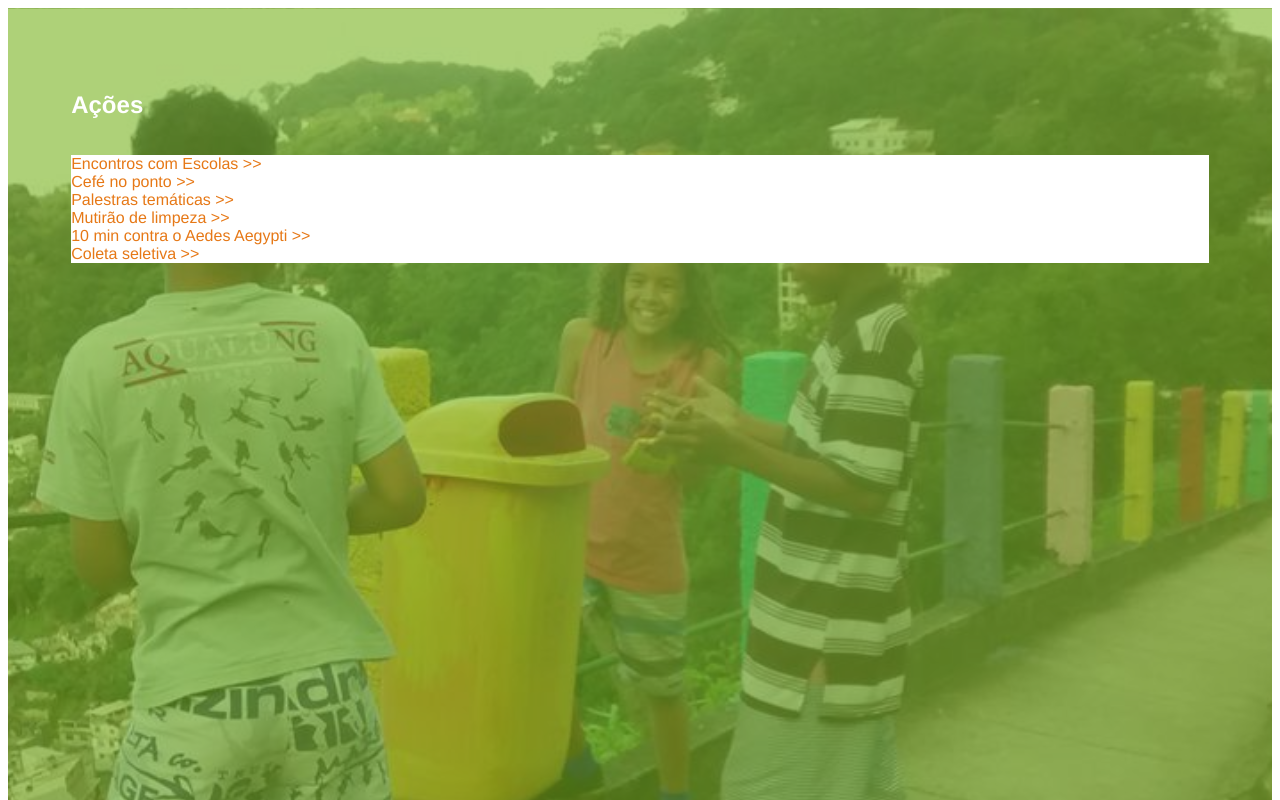
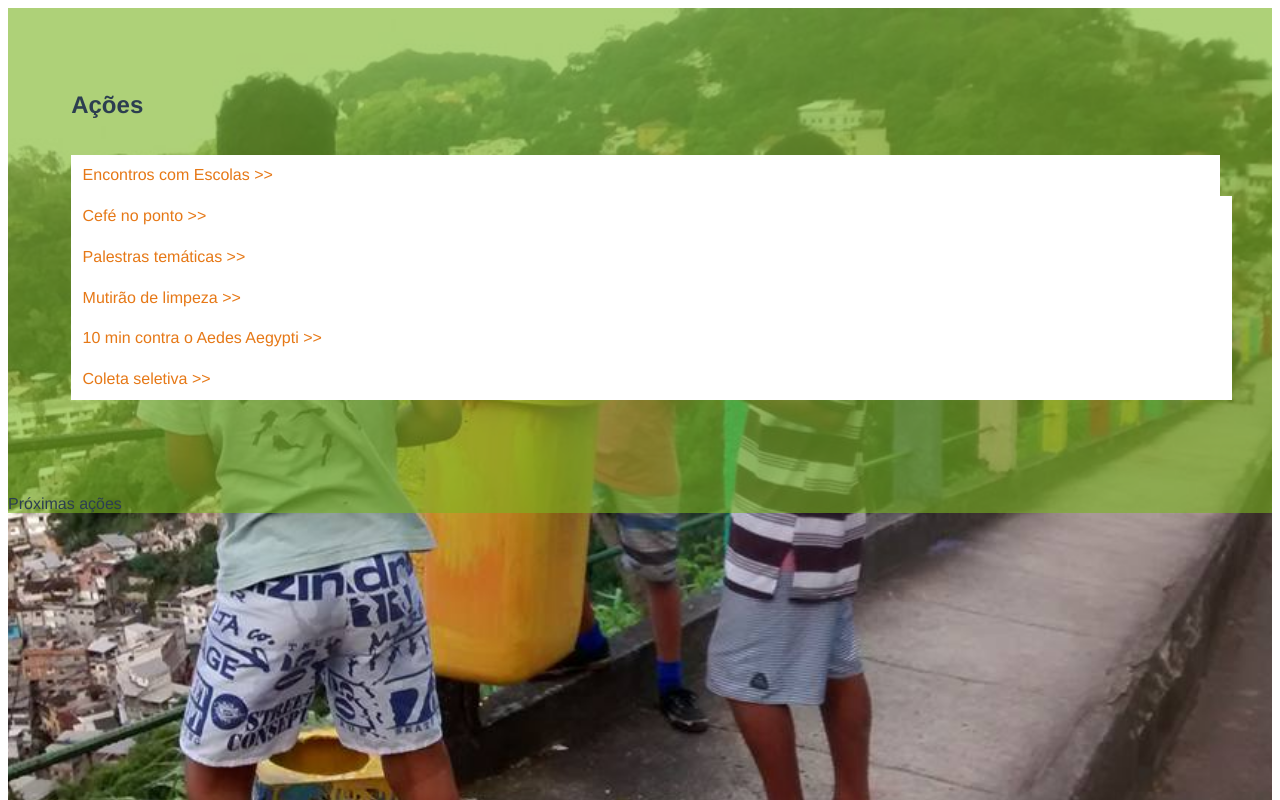
Before and after one commit to tati2/reciclacao, a Vue app in the folder Reciclação/: page /#/Acoes in a window 1280 px wide. Shown: the top 800 px of the page. Built offline with nearby package versions, Linux system fonts and the light colour scheme.

Commit message:
dezembro começo

```diff
--- a/Reciclação/src/components/Acoes.vue
+++ b/Reciclação/src/components/Acoes.vue
@@ -4,7 +4,7 @@
       <div class="menu">
         <h1>Ações</h1>
           <ul>
-            <li>Encontros com Escolas >></li>
+            <li class="menuAcoes01">Encontros com Escolas >></li>
             <li>Cefé no ponto >></li>
             <li>Palestras temáticas >></li>
             <li>Mutirão de limpeza >></li>
@@ -42,19 +42,24 @@ export default {
 
 <style scoped>
 
-section {
+.acoes {
   background-image: url(../assets/fundo-acoes.jpg);
   background-size: cover;
   background-position: center;
+  background-repeat: no-repeat;
   min-height: 100vh;
+}
+
+section {
+  background: rgba(122, 180, 32, 0.6);
+  background-size: 100vh;
+
 }
 
 .menu{
   display: flex;
   flex-direction: column;
-  color: white;
-  background: rgba(122, 180, 32, 0.6);
-  min-height: 100vh;
+
   padding: 5%
 }
 
@@ -67,10 +72,18 @@ ul {
 }
 
 li {
+  display: flex;
   list-style: none;
-  margin: 0;
   background-color: white;
   color: #E67816;
+  margin: 0;
+  padding: 1%;;
+  width: 100%
+}
+
+.menuAcoes01 {
+ padding-right: 0;
+ margin: 0;
 
 }
 </style>
```
Also changed, not shown: Reciclação/src/components/AcoesComponent.vue (added, +22 -0 lines).
